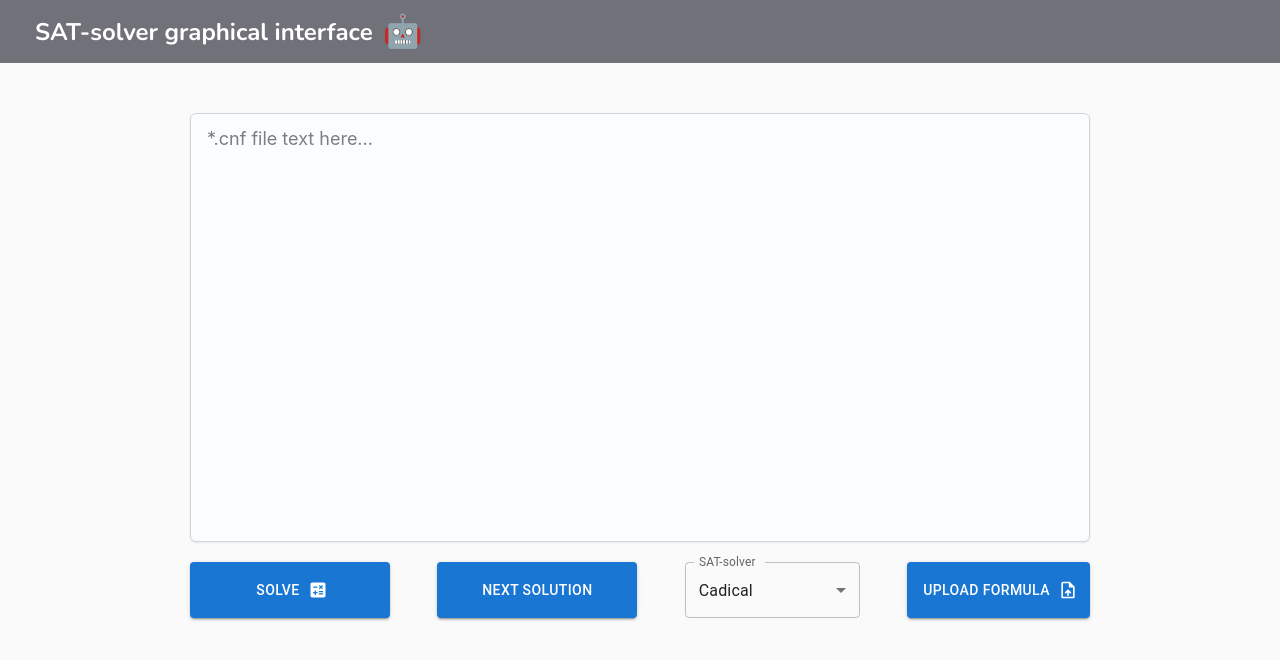
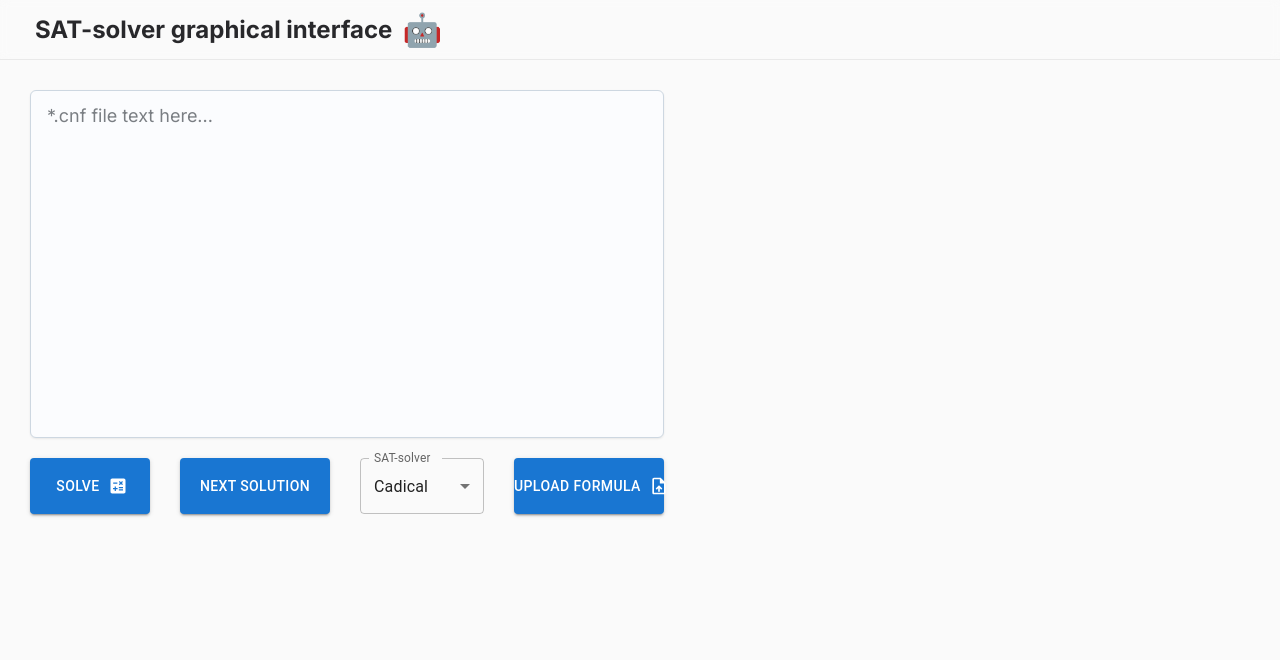
Before and after one commit to vvvvvvvector/SAT-solver-graphical-interface-client, a React (Vite) app: page / in a window 1280 px wide. Shown: the top 660 px of the page. Built offline with nearby package versions, Linux system fonts and the light colour scheme.

Commit message:
refactoring

```diff
--- a/index.html
+++ b/index.html
@@ -8,7 +8,7 @@
     <link rel="preconnect" href="https://fonts.googleapis.com" />
     <link rel="preconnect" href="https://fonts.gstatic.com" crossorigin />
     <link
-      href="https://fonts.googleapis.com/css2?family=Nunito:wght@300;400;500;600;700;800;900&display=swap"
+      href="https://fonts.googleapis.com/css2?family=Inter:wght@200;300;400;500;600;700&display=swap"
       rel="stylesheet"
     />
   </head>
--- a/src/App.tsx
+++ b/src/App.tsx
@@ -25,15 +25,20 @@ export default function App() {
     <>
       <Header />
 
-      <div className="content">
-        <CnfContext.Provider value={{ cnf, setCnf }}>
-          <CnfTextarea />
-          <Controls setSolutions={setSolutions} setParsedCnf={setParsedCnf} />
-        </CnfContext.Provider>
-
-        {parsedCnf.length > 0 && <Formula clauses={parsedCnf} />}
-
-        {solutions.length > 0 && <Solutions solutions={solutions} />}
+      <div className="container">
+        <div className="left">
+          <CnfContext.Provider value={{ cnf, setCnf }}>
+            <CnfTextarea />
+            <Controls setSolutions={setSolutions} setParsedCnf={setParsedCnf} />
+          </CnfContext.Provider>
+          {solutions.length > 0 && <Solutions solutions={solutions} />}
+        </div>
+        {solutions.length > 0 && <div className="separator"></div>}
+        {parsedCnf.length > 0 && (
+          <div className="right">
+            <Formula clauses={parsedCnf} />
+          </div>
+        )}
       </div>
     </>
   );
--- a/src/components/CnfTextarea/CnfTextarea.tsx
+++ b/src/components/CnfTextarea/CnfTextarea.tsx
@@ -14,8 +14,8 @@ export const CnfTextarea: React.FC = () => {
       className={styles.cnfInput}
       value={cnf}
       onChange={(event) => setCnf(event.target.value)}
-      minRows={15}
-      maxRows={15}
+      minRows={12}
+      maxRows={12}
       size="lg"
       placeholder="*.cnf file text here..."
     />
--- a/src/components/Controls/Controls.module.scss
+++ b/src/components/Controls/Controls.module.scss
@@ -1,5 +1,10 @@
 .panel {
   display: flex;
+  gap: 30px;
   justify-content: space-between;
   margin-bottom: 20px;
+
+  // @media (max-width: 1100px) {
+  //   flex-direction: column;
+  // }
 }
--- a/src/components/Controls/Controls.tsx
+++ b/src/components/Controls/Controls.tsx
@@ -68,7 +68,7 @@ export const Controls: React.FC<ControlsType> = ({
         if (response.data.satisfiable) {
           setSolutions((prev: any) => [...prev, response.data.clause]);
 
-          toast.success("One more solution was successfully found!");
+          toast.success("Next solution was successfully found!");
         } else {
           toast.error("There are no more solutions!");
         }
@@ -102,7 +102,10 @@ export const Controls: React.FC<ControlsType> = ({
   return (
     <div className={styles.panel}>
       <Button
-        sx={{ width: "200px" }}
+        sx={{
+          maxWidth: "120px",
+          width: "100%",
+        }}
         onClick={onClickSolve}
         disabled={loading}
         endIcon={<CalculateIcon />}
@@ -111,14 +114,23 @@ export const Controls: React.FC<ControlsType> = ({
         {loading ? "Solving..." : "Solve"}
       </Button>
       <Button
-        sx={{ width: "200px" }}
+        sx={{
+          maxWidth: "160px",
+          width: "100%",
+          whiteSpace: "nowrap",
+        }}
         onClick={onClickNext}
         disabled={loading}
         variant="contained"
       >
         {loading ? "Finding..." : "Next solution"}
       </Button>
-      <FormControl sx={{ width: "175px" }}>
+      <FormControl
+        sx={{
+          maxWidth: "150px",
+          width: "100%",
+        }}
+      >
         <InputLabel id="select-solver-label">SAT-solver</InputLabel>
         <Select
           id="select-solver"
@@ -137,6 +149,11 @@ export const Controls: React.FC<ControlsType> = ({
         </Select>
       </FormControl>
       <Button
+        sx={{
+          maxWidth: "240px",
+          width: "100%",
+          whiteSpace: "nowrap",
+        }}
         variant="contained"
         component="label"
         endIcon={<UploadFileIcon />}
--- a/src/components/Formula/Formula.module.scss
+++ b/src/components/Formula/Formula.module.scss
@@ -1,8 +1,14 @@
+.header {
+  color: #28282b;
+}
+
 .formula {
+  line-height: 31px;
   display: flex;
   flex-wrap: wrap;
   margin-bottom: 20px;
   margin-top: 10px;
+  font-size: 19px;
 
   li {
     display: flex;
--- a/src/components/Formula/Formula.tsx
+++ b/src/components/Formula/Formula.tsx
@@ -9,7 +9,7 @@ import styles from "./Formula.module.scss";
 export const Formula: React.FC<{ clauses: ClauseType[] }> = ({ clauses }) => {
   return (
     <>
-      <h2>Parsed Formula in CNF: </h2>
+      <h2 className={styles.header}>Parsed Formula in CNF:</h2>
       <ul className={styles.formula}>
         {clauses.map((clause, index) => (
           <li key={clause.id}>
--- a/src/components/Header/Header.module.scss
+++ b/src/components/Header/Header.module.scss
@@ -4,15 +4,17 @@
   top: 0;
   left: 0;
   right: 0;
+  border-bottom: 1px solid #e9e9e9;
 
   div {
     padding: 10px 35px;
-    background-color: #71717a;
+    background-color: transparent;
+    backdrop-filter: saturate(180%) blur(5px);
 
     h2 {
       display: flex;
       align-items: center;
-      color: white;
+      color: #28282b;
 
       span {
         font-size: xx-large;
--- a/src/components/Solutions/Solutions.module.scss
+++ b/src/components/Solutions/Solutions.module.scss
@@ -1,8 +1,14 @@
+.header {
+  color: #28282b;
+}
+
 .container {
+  color: #28282b;
   display: flex;
   flex-wrap: wrap;
   gap: 20px;
   margin-top: 10px;
+  font-size: 19px;
 }
 
 .answer {
--- a/src/components/Solutions/Solutions.tsx
+++ b/src/components/Solutions/Solutions.tsx
@@ -11,7 +11,7 @@ export const Solutions: React.FC<{ solutions: ClauseType[] }> = ({
 }) => {
   return (
     <>
-      <h2>Solutions: </h2>
+      <h2 className={styles["header"]}>Solutions: </h2>
       <div className={styles["container"]}>
         {solutions.map((clause, clauseIndex) => (
           <div className="answers" key={clauseIndex}>
--- a/src/styles.scss
+++ b/src/styles.scss
@@ -1,9 +1,10 @@
 * {
+  box-sizing: border-box;
   margin: 0;
   padding: 0;
   list-style: none;
   outline: none;
-  font-family: "Nunito", -apple-system, system-ui, sans-serif;
+  font-family: "Inter", -apple-system, system-ui, sans-serif;
   -webkit-font-smoothing: antialiased;
   -moz-osx-font-smoothing: grayscale;
 }
@@ -12,8 +13,20 @@ body {
   background-color: #fafafa;
 }
 
-.content {
-  padding: 25px;
-  max-width: 900px;
-  margin: 25px auto;
+.container {
+  display: flex;
+  padding: 30px;
+  gap: 30px;
+
+  .left {
+    width: 52%;
+  }
+
+  .separator {
+    border: 1px dashed #e9e9e9;
+  }
+
+  .right {
+    flex: 1;
+  }
 }
```
